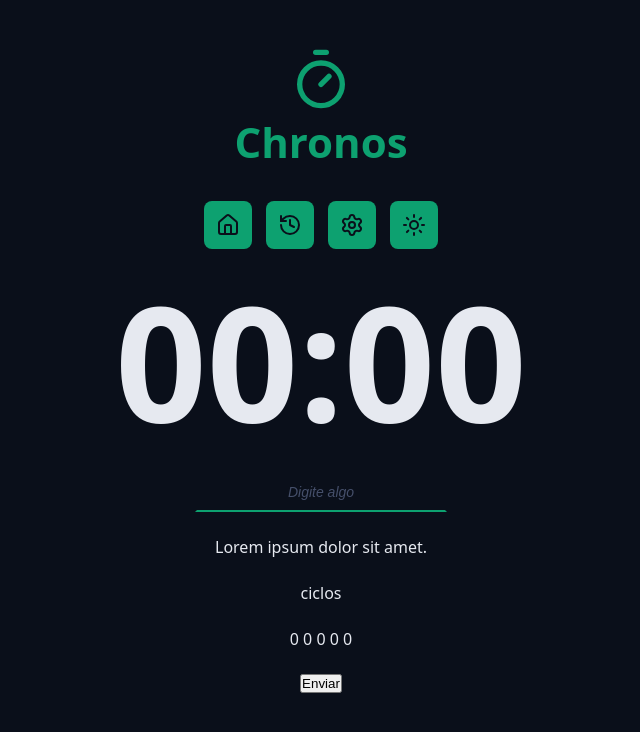
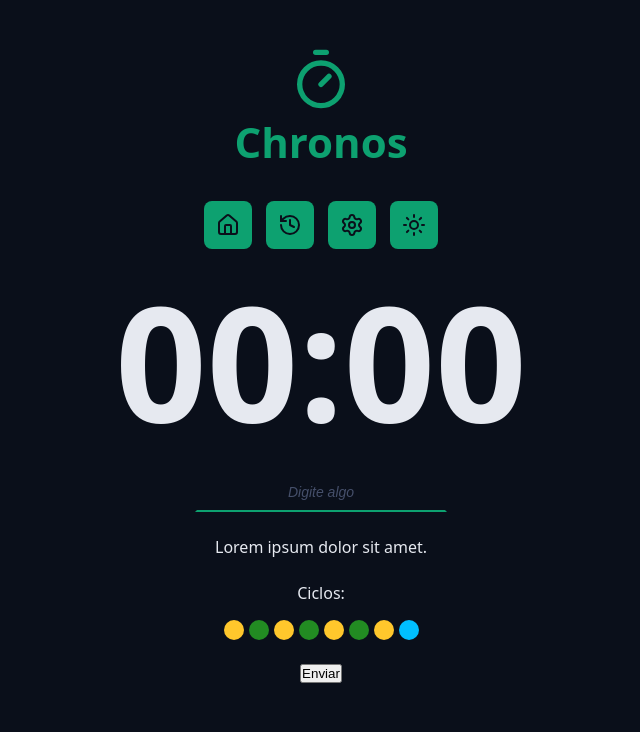
Before and after one commit to JoaoBruto/Chronos-Pomodoro, a React (Vite) app: page / in a window 1280 px wide. Shown: the top 732 px of the page, without its empty margins (319-959 px from the left). Built offline with nearby package versions, Linux system fonts and the light colour scheme.

Commit message:
✨ Create styles of cycles

```diff
--- a/src/Styles/theme.css
+++ b/src/Styles/theme.css
@@ -15,6 +15,11 @@
   --primary-light: #4de7b7;
   --primary: #0da170;
   --primary-dark: #065f46;
+
+  --cycle-longBreakTime: #00BFFF;
+  --cycle-workTime: #FFC72C;
+  --cycle-shortBreakTime: #228B22;
+
 
   --link-color: #10b981;
   --link-hover: #0b8a60;
--- /dev/null
+++ b/src/components/Cycles/index.tsx
@@ -0,0 +1,20 @@
+import styles from './styles.module.css'
+
+export function Cycles() {
+  return(
+      <div className={styles.cycles}>
+        <span>Ciclos:</span>
+
+        <div className={styles.cycleDots}>
+          <span className={`${styles.cycleDot} ${styles.workTime}`}></span>
+          <span className={`${styles.cycleDot} ${styles.shortBreakTime}`}></span>
+          <span className={`${styles.cycleDot} ${styles.workTime}`}></span>
+          <span className={`${styles.cycleDot} ${styles.shortBreakTime}`}></span>
+          <span className={`${styles.cycleDot} ${styles.workTime}`}></span>
+          <span className={`${styles.cycleDot} ${styles.shortBreakTime}`}></span>
+          <span className={`${styles.cycleDot} ${styles.workTime}`}></span>
+          <span className={`${styles.cycleDot} ${styles.longBreakTime}`}></span>
+        </div>
+      </div>
+  )
+}
--- /dev/null
+++ b/src/components/Cycles/styles.module.css
@@ -0,0 +1,31 @@
+.cycles {
+  display: flex;
+  flex-direction: column;
+  gap: 1.6rem;
+  align-items: center;
+  justify-content: center;
+}
+
+.cycleDots {
+  display: flex;
+  gap: 0.5rem;
+}
+
+.cycleDot {
+  width: 2rem;
+  height: 2rem;
+  background-color: var(--primary);
+  border-radius: 50%;
+}
+
+.workTime {
+  background: var(--cycle-workTime);
+}
+
+.shortBreakTime {
+  background: var(--cycle-shortBreakTime);
+}
+
+.longBreakTime {
+  background: var(--cycle-longBreakTime);
+}
--- a/src/components/Input/styles.module.css
+++ b/src/components/Input/styles.module.css
@@ -22,5 +22,5 @@
 
 .Input:disabled {
   border-bottom: 0.2rem solid var(--disabled);
-  color: var(--text-muted);
+  color: var(--text-disabled);
 }
--- a/src/main.tsx
+++ b/src/main.tsx
@@ -12,6 +12,7 @@
 import { Menu } from './components/MENU/index.tsx'
 import { CountDown } from './components/Count Down/index.tsx'
 import { DefaultInput } from './components/Input/index.tsx'
+import { Cycles } from './components/Cycles/index.tsx'
 
 
 createRoot(document.getElementById('root')!).render(
@@ -42,8 +43,7 @@
           </div>
 
           <div className='formRow'>
-            <p>ciclos</p>
-            <p>0 0 0 0 0</p>
+            <Cycles></Cycles>
           </div>
 
           <div className='formRow'>
```
